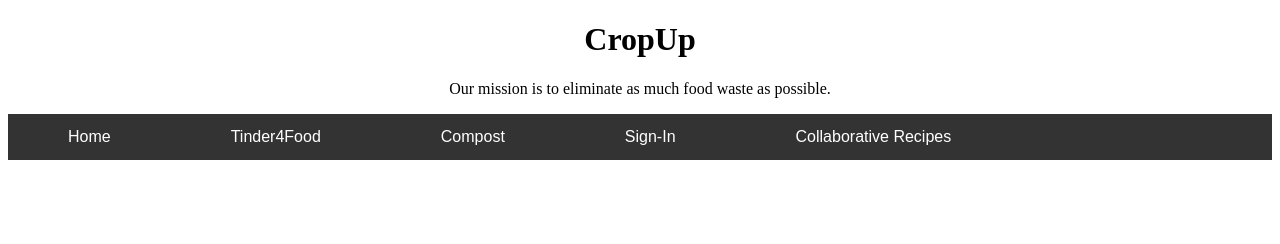
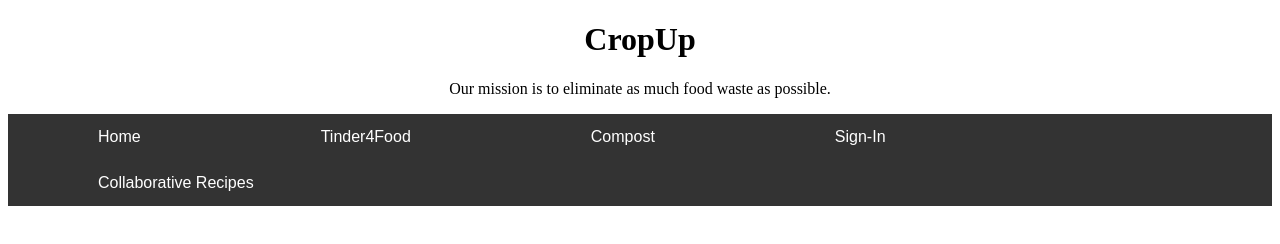
Before and after one commit to Advai/hackchicago, a plain HTML site: page index.html in a window 1280 px wide. Drawn offline with Linux system fonts and the light colour scheme.

Commit message:
Update index.html

```diff
--- a/index.html
+++ b/index.html
@@ -28,7 +28,7 @@ li a {
     color: white;
     font-family: Arial;
     text-align: center;
-    padding: 14px 60px;
+    padding: 14px 90px;
     text-decoration: none;
 
 }
```
